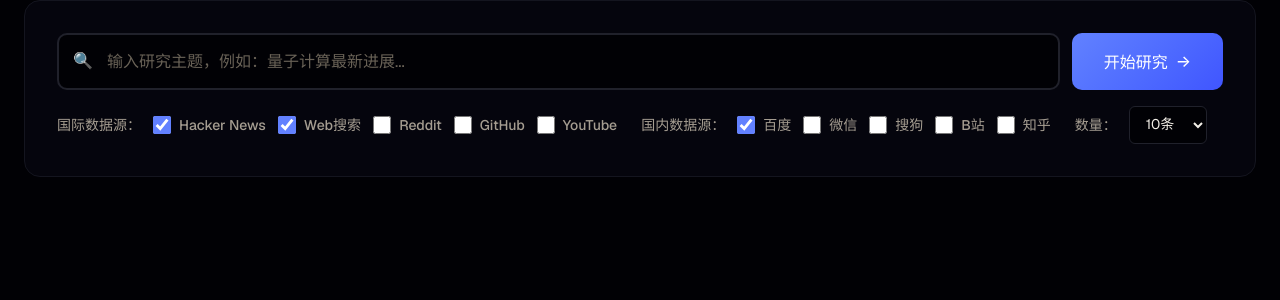
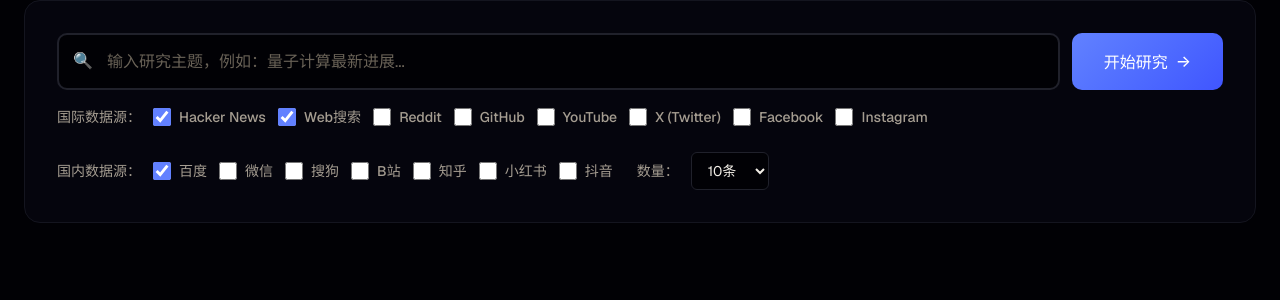
Before and after one commit to rym-byte/ai-research-scout, a Flask app: page / in a window 1280 px wide. Shown: the part 216-516 px from the top of the page. Run offline with Flask 3, Linux system fonts and the light colour scheme.

Commit message:
feat: install agent-browser on Railway and restore all collectors
- Add railway.toml with agent-browser installation
- Add package.json for Node.js dependencies
- Restore X, Facebook, Instagram, Douyin, Xiaohongshu collectors
- Update frontend with all platform options
- All platforms now available via agent-browser automation

```diff
--- a/app.py
+++ b/app.py
@@ -19,12 +19,11 @@ from src.collectors.baidu_collector import BaiduCollector
 from src.collectors.bilibili_collector import BilibiliCollector
 from src.collectors.sogou_collector import SogouCollector
 from src.collectors.wechat_collector import WechatCollector
-# 以下采集器需要 agent-browser，在 Railway 上暂不可用
-# from src.collectors.douyin_collector import DouyinCollector
-# from src.collectors.xiaohongshu_collector import XiaohongshuCollector
-# from src.collectors.x_collector import XCollector
-# from src.collectors.facebook_collector import FacebookCollector
-# from src.collectors.instagram_collector import InstagramCollector
+from src.collectors.douyin_collector import DouyinCollector
+from src.collectors.xiaohongshu_collector import XiaohongshuCollector
+from src.collectors.x_collector import XCollector
+from src.collectors.facebook_collector import FacebookCollector
+from src.collectors.instagram_collector import InstagramCollector
 from src.analyzers import ResearchSynthesizer
 from src.analyzers.groq_analyzer import analyze_with_groq
 from src.outputs import MarkdownOutput
@@ -99,17 +98,16 @@ async def run_research(topic: str, sources: list, limit: int):
         collectors.append(('搜狗', SogouCollector()))
     if 'wechat' in sources:
         collectors.append(('微信', WechatCollector()))
-    # 以下平台需要 agent-browser，在 Railway 上暂不可用
-    # if 'x' in sources:
-    #     collectors.append(('X', XCollector()))
-    # if 'facebook' in sources:
-    #     collectors.append(('Facebook', FacebookCollector()))
-    # if 'instagram' in sources:
-    #     collectors.append(('Instagram', InstagramCollector()))
-    # if 'douyin' in sources:
-    #     collectors.append(('抖音', DouyinCollector()))
-    # if 'xiaohongshu' in sources:
-    #     collectors.append(('小红书', XiaohongshuCollector()))
+    if 'x' in sources:
+        collectors.append(('X', XCollector()))
+    if 'facebook' in sources:
+        collectors.append(('Facebook', FacebookCollector()))
+    if 'instagram' in sources:
+        collectors.append(('Instagram', InstagramCollector()))
+    if 'douyin' in sources:
+        collectors.append(('抖音', DouyinCollector()))
+    if 'xiaohongshu' in sources:
+        collectors.append(('小红书', XiaohongshuCollector()))
 
     results = {'sources': {}, 'items': [], 'report': None}
 
--- a/templates/index.html
+++ b/templates/index.html
@@ -568,7 +568,6 @@
                         <label>
                             <input type="checkbox" id="source-youtube"> YouTube
                         </label>
-                        <!-- 以下平台需要 agent-browser，暂不可用
                         <label>
                             <input type="checkbox" id="source-x"> X (Twitter)
                         </label>
@@ -578,7 +577,6 @@
                         <label>
                             <input type="checkbox" id="source-instagram"> Instagram
                         </label>
-                        -->
                     </div>
                 </div>
                 <div class="option-group">
@@ -599,14 +597,12 @@
                         <label>
                             <input type="checkbox" id="source-zhihu"> 知乎
                         </label>
-                        <!-- 以下平台需要 agent-browser，暂不可用
                         <label>
                             <input type="checkbox" id="source-xiaohongshu"> 小红书
                         </label>
                         <label>
                             <input type="checkbox" id="source-douyin"> 抖音
                         </label>
-                        -->
                     </div>
                 </div>
                 <div class="option-group">
@@ -682,19 +678,17 @@
             if (document.getElementById('source-reddit')?.checked) sources.push('reddit');
             if (document.getElementById('source-github')?.checked) sources.push('github');
             if (document.getElementById('source-youtube')?.checked) sources.push('youtube');
-            // 以下平台需要 agent-browser，暂不可用
-            // if (document.getElementById('source-x')?.checked) sources.push('x');
-            // if (document.getElementById('source-facebook')?.checked) sources.push('facebook');
-            // if (document.getElementById('source-instagram')?.checked) sources.push('instagram');
+            if (document.getElementById('source-x')?.checked) sources.push('x');
+            if (document.getElementById('source-facebook')?.checked) sources.push('facebook');
+            if (document.getElementById('source-instagram')?.checked) sources.push('instagram');
             // 国内数据源
             if (document.getElementById('source-baidu')?.checked) sources.push('baidu');
             if (document.getElementById('source-wechat')?.checked) sources.push('wechat');
             if (document.getElementById('source-sogou')?.checked) sources.push('sogou');
             if (document.getElementById('source-bilibili')?.checked) sources.push('bilibili');
             if (document.getElementById('source-zhihu')?.checked) sources.push('zhihu');
-            // 以下平台需要 agent-browser，暂不可用
-            // if (document.getElementById('source-xiaohongshu')?.checked) sources.push('xiaohongshu');
-            // if (document.getElementById('source-douyin')?.checked) sources.push('douyin');
+            if (document.getElementById('source-xiaohongshu')?.checked) sources.push('xiaohongshu');
+            if (document.getElementById('source-douyin')?.checked) sources.push('douyin');
 
             const limit = parseInt(document.getElementById('limit').value);
 
```
Also changed, not shown: package.json (added, +11 -0 lines), railway.toml (added, +12 -0 lines).
